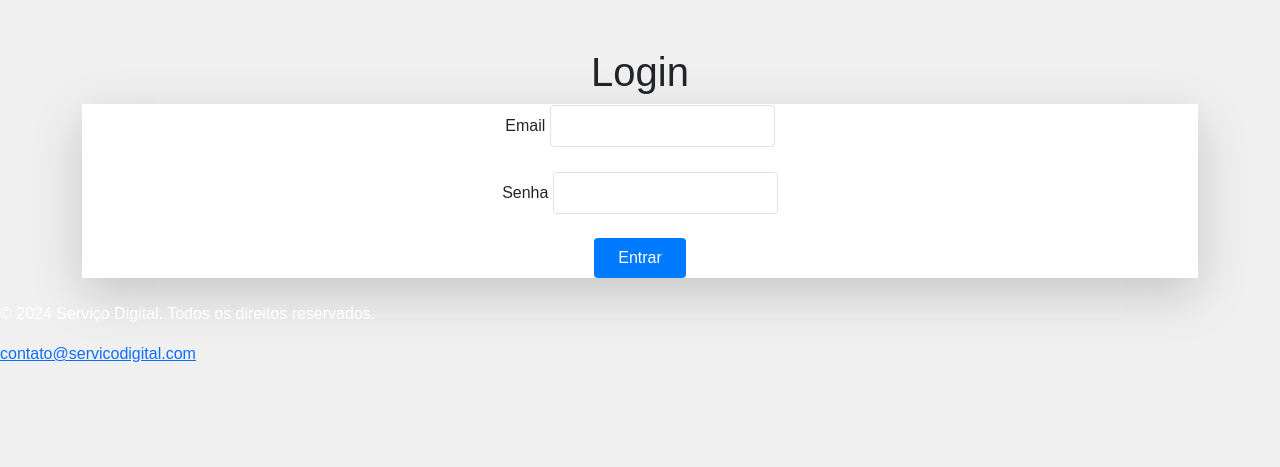
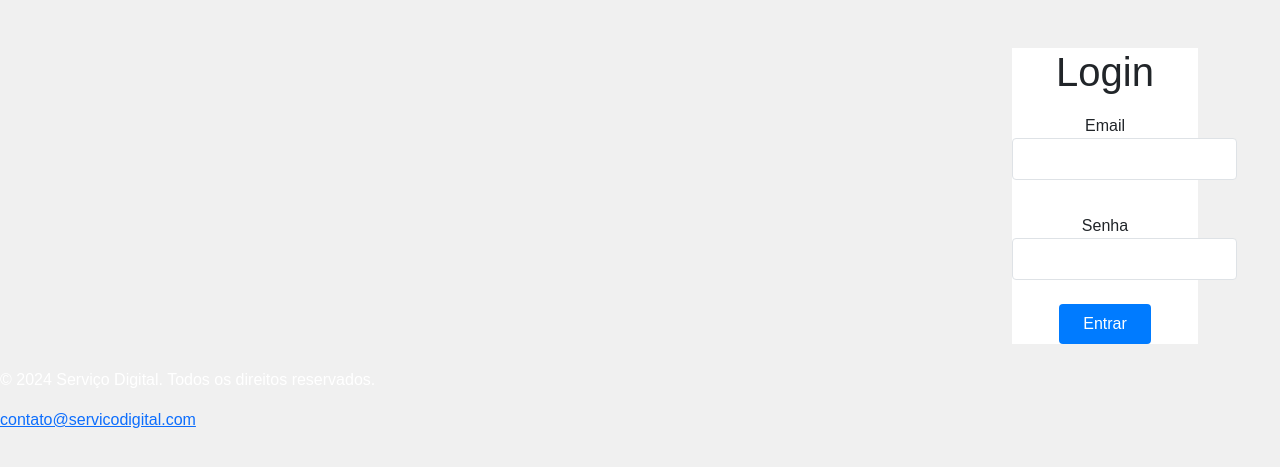
Before and after one commit to brdoliveira/upflow-flsk, a Flask app: page /login in a window 1280 px wide. Shown: the part 40-507 px from the top of the page. Run offline with Flask 3, Linux system fonts and the light colour scheme; parts of the project's set-up code (start-up, migrations or seed data) failed here and were passed over; some libraries are stand-ins or nearby versions.

Commit message:
FEAT(login): Melhorando a estilização

```diff
--- a/templates/login.html
+++ b/templates/login.html
@@ -2,8 +2,11 @@
 
 {% block conteudo %}
 <div class="mt-10 text-center">
+    <div class="col-12 d-flex">
+        <div class="col-10"></div>
+        <div class="col-2 bg-white">
             <h1 class="text-4xl font-bold mb-6">Login</h1>
-    <form action="/login" method="POST" class="max-w-lg mx-auto bg-white shadow-lg p-6">
+            <form action="/login" method="POST">
                 <div class="mb-4">
                     <label for="email" class="block text-lg font-medium">Email</label>
                     <input type="email" id="email" name="email" required class="w-full p-2 border border-gray-300 rounded">
@@ -17,4 +20,6 @@
             </div>
         </form>
     </div>
+    </div>
+</div>
 {% endblock %}
```
Lines whose indentation alone changed are shown as unchanged.
